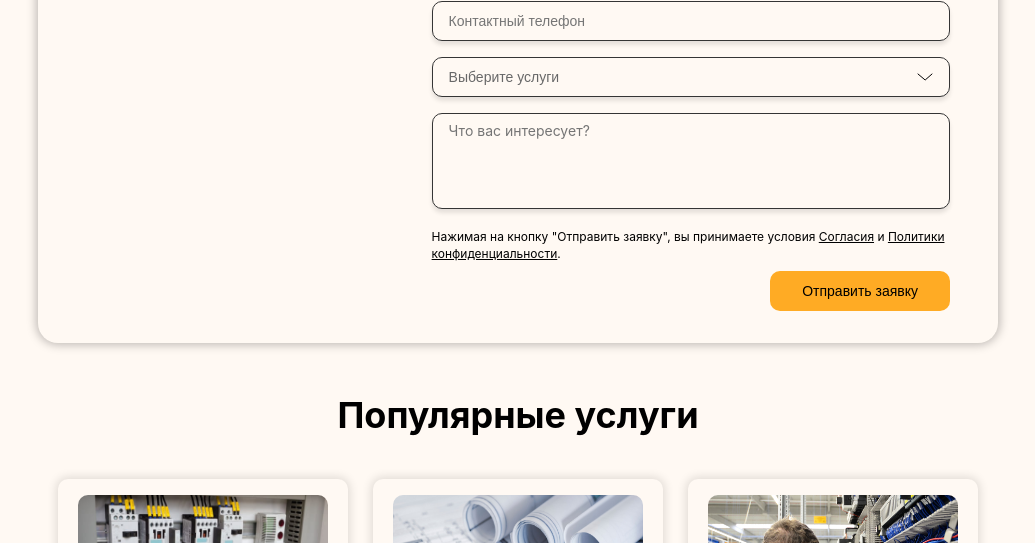
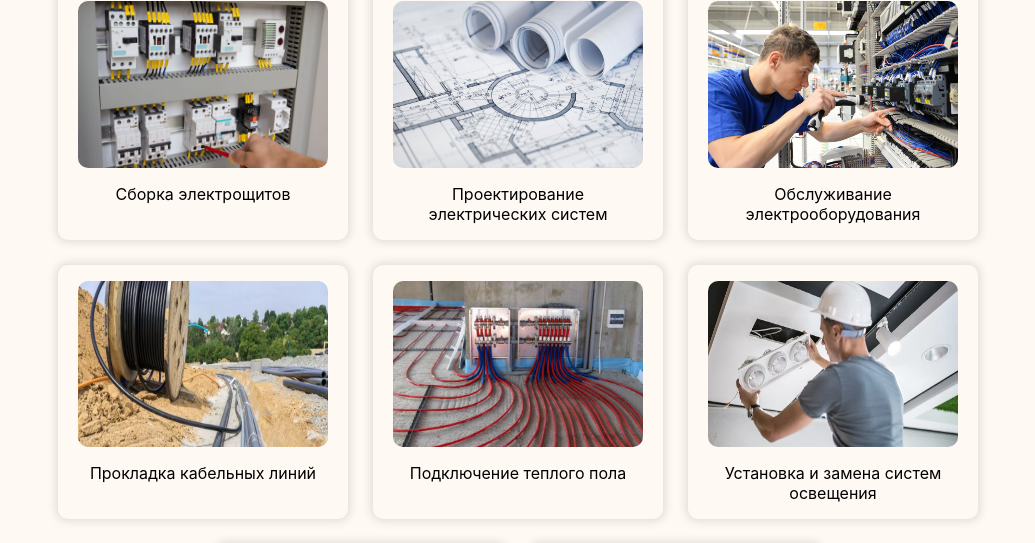
Before and after one commit to Daki-ra/Daki-ra.github.io, a plain HTML site: page index.html in a window 1280 px wide. Shown: the part 685-1228 px from the top of the page, without its empty margins (122-1157 px from the left). Drawn offline with nearby package versions, Linux system fonts and the light colour scheme.

Commit message:
удалила заявку

```diff
--- a/index.html
+++ b/index.html
@@ -177,51 +177,7 @@
         </div>
 
         <!-- Contact form -->
-        <div class="contact-form-container">
-          <h2 class="form-title">Оставьте заявку</h2>
 
-          <form>
-            <div class="form-group">
-              <input type="text" class="form-input" placeholder="Ваше имя" />
-            </div>
-
-            <div class="form-group">
-              <input
-                type="tel"
-                class="form-input"
-                placeholder="Контактный телефон"
-              />
-            </div>
-
-            <div class="form-group">
-              <select class="form-select">
-                <option>Выберите услуги</option>
-                <option>Электромонтаж</option>
-                <option>Ремонт проводки</option>
-                <option>Установка розеток</option>
-              </select>
-            </div>
-
-            <div class="form-group">
-              <textarea
-                class="form-textarea"
-                placeholder="Что вас интересует?"
-              ></textarea>
-            </div>
-
-            <p class="form-disclaimer">
-              Нажимая на кнопку "Отправить заявку", вы принимаете условия
-              <a href="#">Согласия</a> и
-              <a href="#">Политики конфиденциальности</a>.
-            </p>
-
-            <div class="submit-button-container">
-              <button type="submit" class="submit-button">
-                Отправить заявку
-              </button>
-            </div>
-          </form>
-        </div>
       </div>
 
       <!-- Популярные услуги  -->
```
